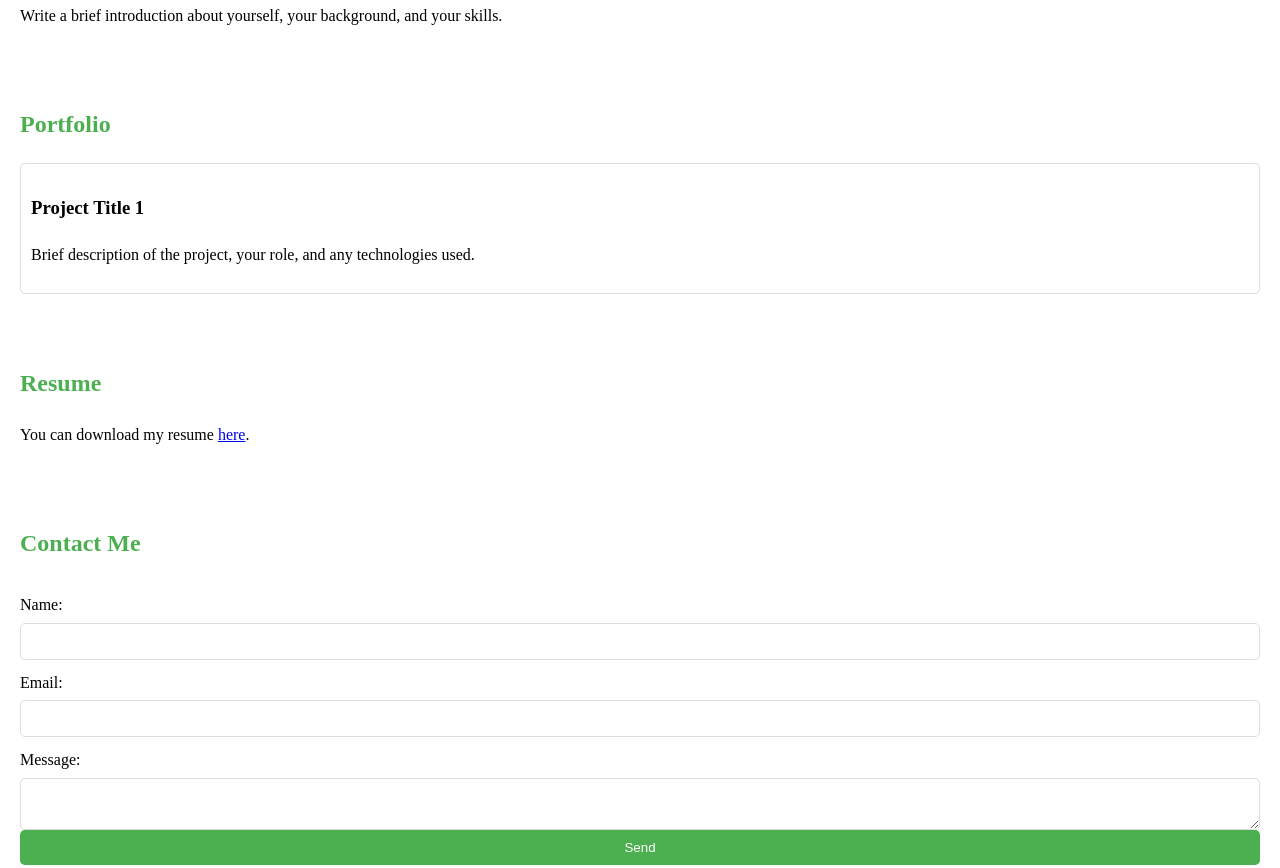
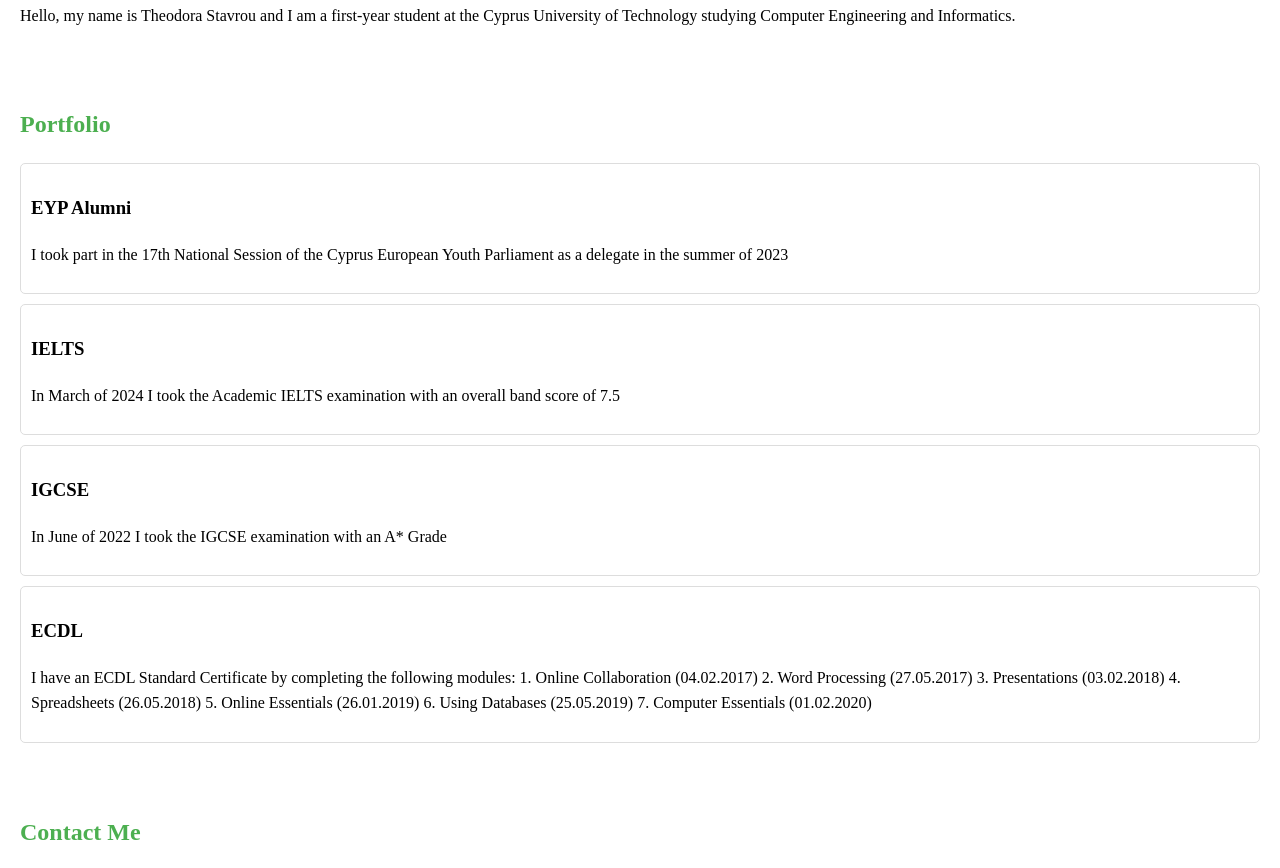
Before and after one commit to blvd6/E-Profile, a plain HTML site: page index.html in a window 1280 px wide. Shown: the part 312-1180 px from the top of the page. Drawn offline with Linux system fonts and the light colour scheme.

Commit message:
Update index.html

```diff
--- a/index.html
+++ b/index.html
@@ -14,7 +14,6 @@
             <ul>
                 <li><a href="#about">About Me</a></li>
                 <li><a href="#portfolio">Portfolio</a></li>
-                <li><a href="#resume">Resume</a></li>
                 <li><a href="#contact">Contact</a></li>
             </ul>
         </nav>
@@ -22,23 +21,38 @@
 
     <section id="about">
         <h2>About me</h2>
-        <p>Write a brief introduction about yourself, your background, and your skills.</p>
+        <p>Hello, my name is Theodora Stavrou and I am a first-year student at the Cyprus University of Technology studying Computer Engineering and Informatics. </p>
     </section>
 
     <section id="portfolio">
         <h2>Portfolio</h2>
         <div class="project">
-            <h3>Project Title 1</h3>
-            <p>Brief description of the project, your role, and any technologies used.</p>
+            <h3>EYP Alumni</h3>
+            <p>I took part in the 17th National Session of the Cyprus European Youth Parliament as a delegate in the summer of 2023</p>
         </div>
-
+        <div class="project">
+            <h3>IELTS</h3>
+            <p>In March of 2024 I took the Academic IELTS examination with an overall band score of 7.5 </p>
+        </div>
+       <div class="project">
+            <h3>IGCSE</h3>
+            <p>In June of 2022 I took the IGCSE examination with an A* Grade</p>
+        </div>
+        <div class="project">
+            <h3>ECDL</h3>
+            <p>I have an ECDL Standard Certificate by completing the following modules:
+            1. Online Collaboration   (04.02.2017)
+            2. Word Processing        (27.05.2017)
+            3. Presentations          (03.02.2018)
+            4. Spreadsheets           (26.05.2018)
+            5. Online Essentials      (26.01.2019)
+            6. Using Databases        (25.05.2019)
+            7. Computer Essentials    (01.02.2020)</p>
+        </div>
         <!-- Add more projects as needed -->
     </section>
 
-    <section id="resume">
-        <h2>Resume</h2>
-        <p>You can download my resume <a href="resume.pdf" download>here</a>.</p>
-    </section>
+
 
     <section id="contact">
         <h2>Contact Me</h2>
```
